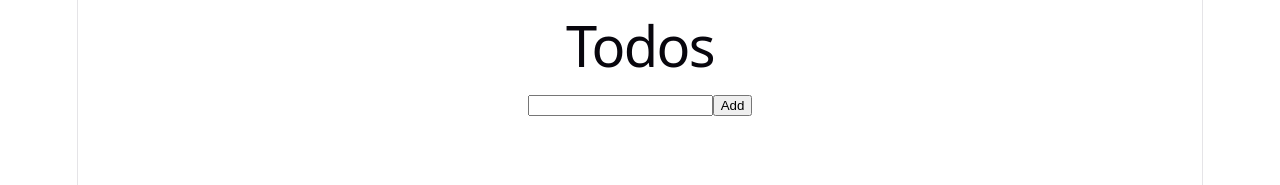
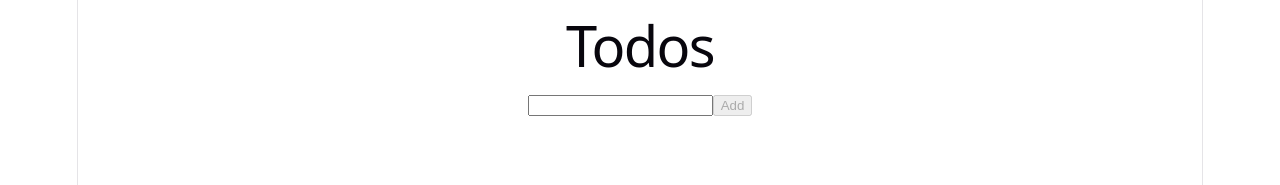
Before and after one commit to xran1977-beep/todo-test-bootstrap, a React (Vite) app: page / in a window 1280 px wide. Shown: the top 185 px of the page. Built offline with nearby package versions, Linux system fonts and the light colour scheme.

Commit message:
feat: App add disabled when empty

```diff
--- a/src/App.tsx
+++ b/src/App.tsx
@@ -8,7 +8,9 @@ export function App() {
   const [todos, setTodos] = useState<Todo[]>([])
 
   const addTodo = () => {
-    setTodos((prev) => [...prev, { id: crypto.randomUUID(), text, done: false }])
+    const trimmed = text.trim()
+    if (!trimmed) return
+    setTodos((prev) => [...prev, { id: crypto.randomUUID(), text: trimmed, done: false }])
     setText('')
   }
 
@@ -21,7 +23,7 @@ export function App() {
           value={text}
           onChange={(e) => setText(e.target.value)}
         />
-        <button onClick={addTodo}>Add</button>
+        <button onClick={addTodo} disabled={text.trim().length === 0}>Add</button>
       </div>
       <ul>
         {todos.map((t) => (
```
Also changed, not shown: 1 other file (tests, documents, lock files or other folders).
